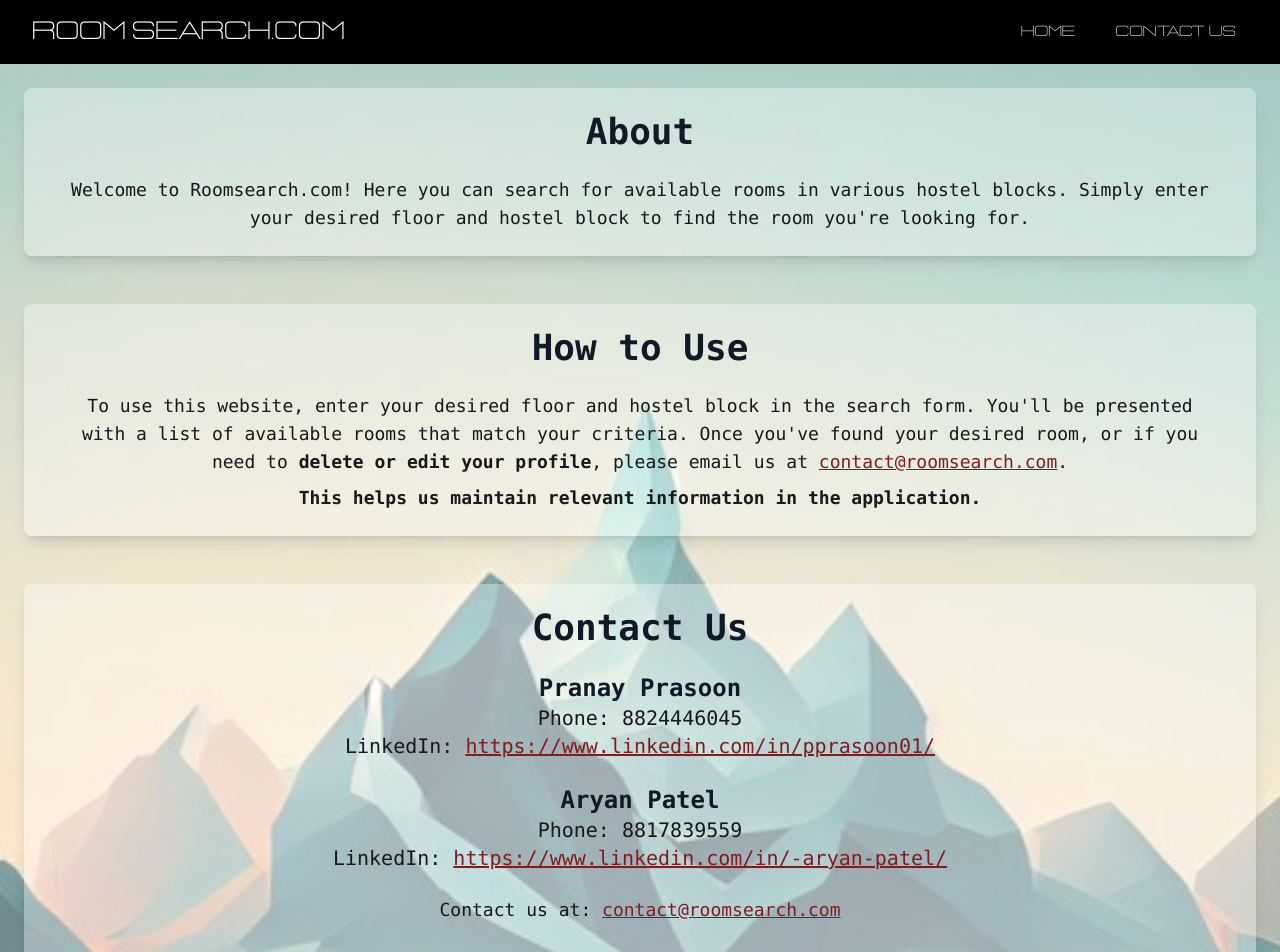
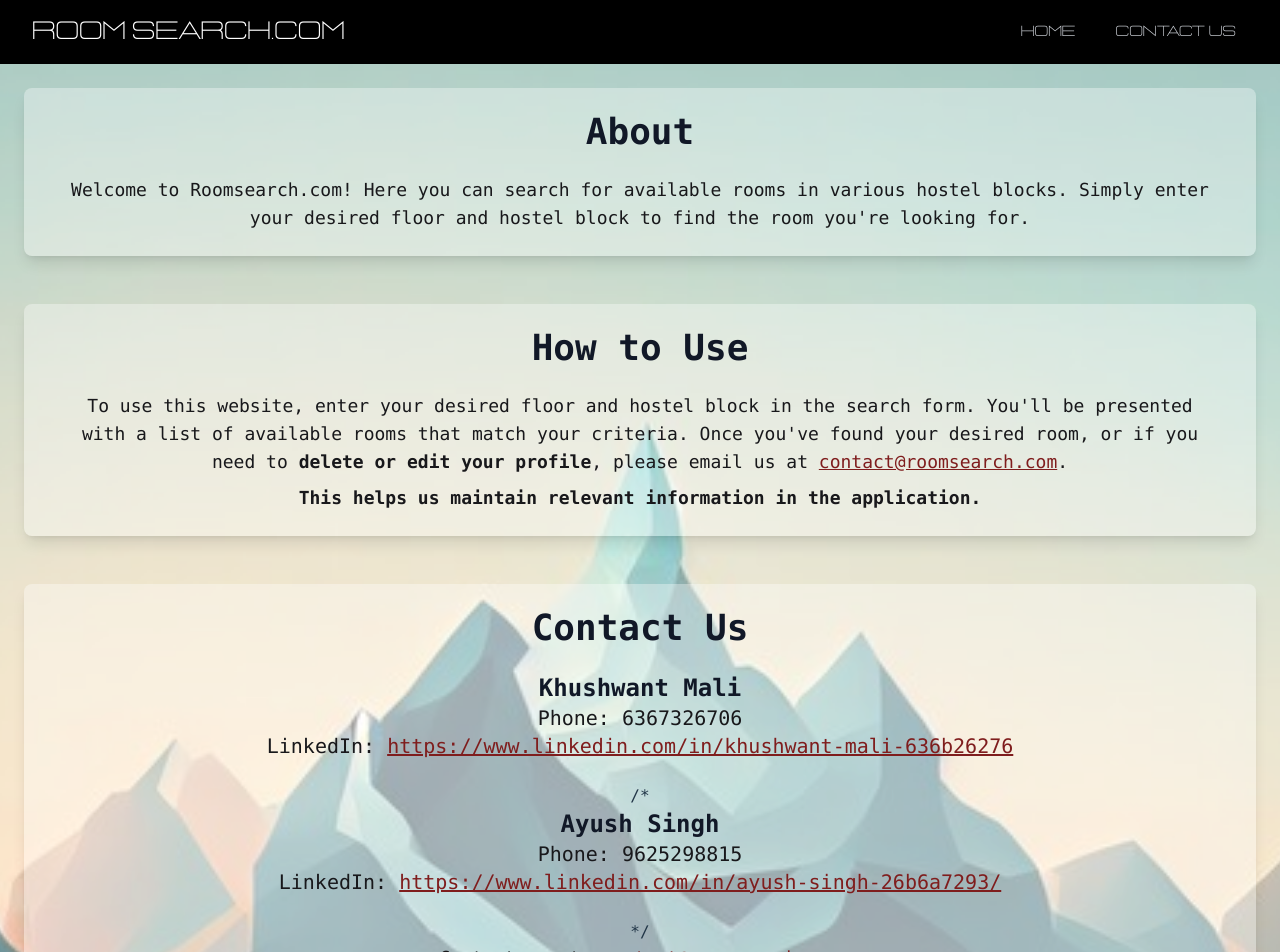
Before and after one commit to pprasoon1/uiroomsearch, a React (Vite) app in the folder frontend/: page /about in a window 1280 px wide. Shown: the top 952 px of the page. Built offline with nearby package versions, Linux system fonts and the light colour scheme.

Commit message:
Update About.jsx

```diff
--- a/frontend/src/Pages/About.jsx
+++ b/frontend/src/Pages/About.jsx
@@ -25,15 +25,15 @@ const ContactUs = () => {
           <h1 className="text-4xl font-bold text-gray-900 text-center mb-6">Contact Us</h1>
           <div className="text-center">
             <div className="mb-6">
-              <p className="text-2xl font-bold text-gray-900">Pranay Prasoon</p>
-              <p className="text-xl text-zinc-900">Phone: 8824446045</p>
-              <p className="text-xl text-zinc-900">LinkedIn: <a href="https://www.linkedin.com/in/pprasoon01/" className="text-red-900 underline">https://www.linkedin.com/in/pprasoon01/</a></p>
+              <p className="text-2xl font-bold text-gray-900">Khushwant Mali</p>
+              <p className="text-xl text-zinc-900">Phone: 6367326706</p>
+              <p className="text-xl text-zinc-900">LinkedIn: <a href="https://www.linkedin.com/in/khushwant-mali-636b26276" className="text-red-900 underline">https://www.linkedin.com/in/khushwant-mali-636b26276</a></p>
             </div>
-            <div className="mb-6">
-              <p className="text-2xl font-bold text-gray-900">Aryan Patel</p>
-              <p className="text-xl text-zinc-900">Phone: 8817839559</p>
-              <p className="text-xl text-zinc-900">LinkedIn: <a href="https://www.linkedin.com/in/-aryan-patel/" className="text-red-900 underline">https://www.linkedin.com/in/-aryan-patel/</a></p>
-            </div>
+           /* <div className="mb-6">
+              <p className="text-2xl font-bold text-gray-900">Ayush Singh</p>
+              <p className="text-xl text-zinc-900">Phone: 9625298815</p>
+              <p className="text-xl text-zinc-900">LinkedIn: <a href="https://www.linkedin.com/in/ayush-singh-26b6a7293/" className="text-red-900 underline">https://www.linkedin.com/in/ayush-singh-26b6a7293/</a></p>
+            </div> */
             <div className="text-lg text-zinc-900 mb-6">
               Contact us at: <a href="mailto:contact@roomsearch.com" className="text-red-900 underline">contact@roomsearch.com</a>
             </div>
```
